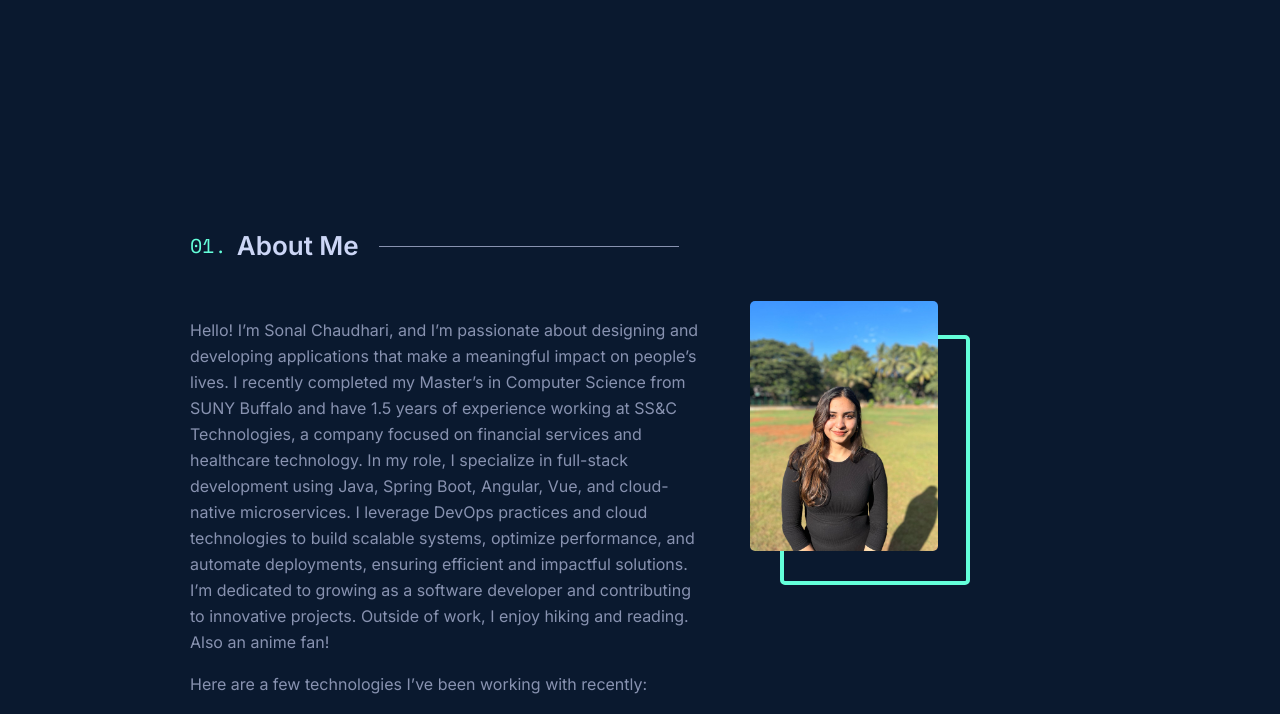
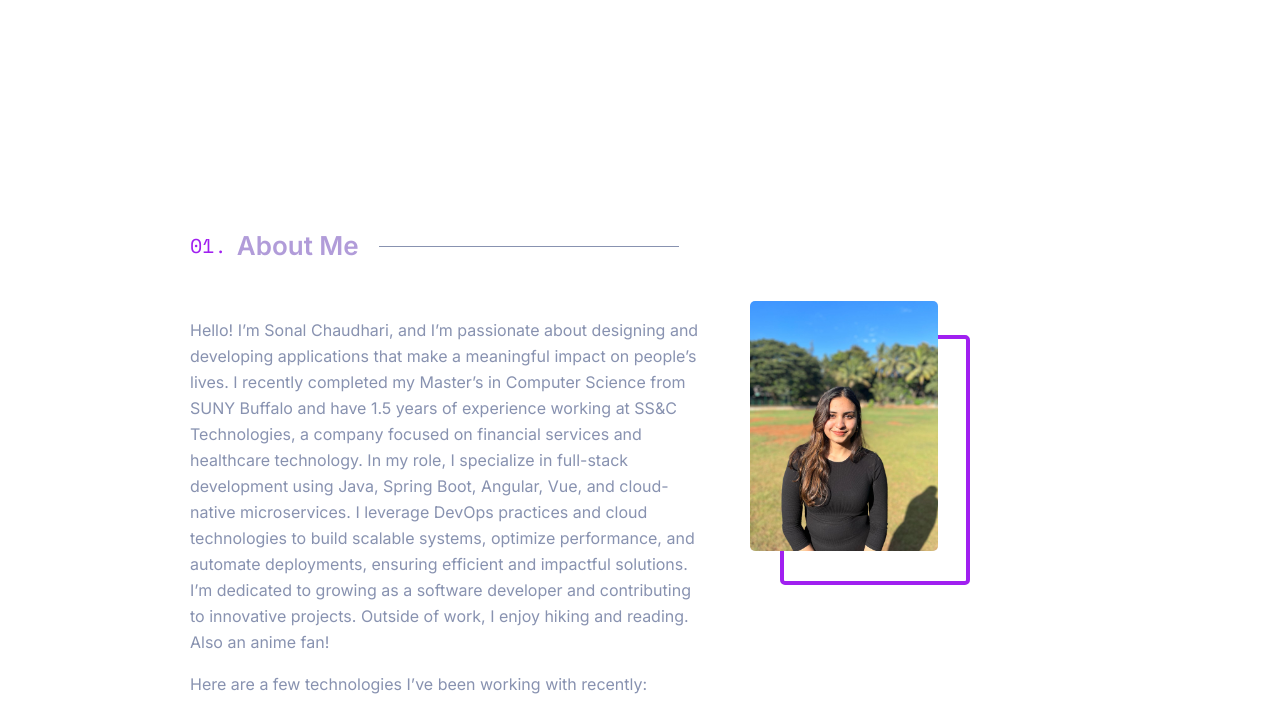
Before and after one commit to sonal200/sonal200.github.io, a plain HTML site: page index.html in a window 1280 px wide. Shown: the part 807-1521 px from the top of the page. Drawn offline with nearby package versions, Linux system fonts and the light colour scheme.

Commit message:
Changed the color combination in css

```diff
--- a/index.css
+++ b/index.css
@@ -1,18 +1,18 @@
 /* Universal Styles */
 :root {
-    --dark-navy: #dee4ee;
-    --navy: #0a192f;
-    --light-navy: #112240;
-    --lightest-navy: #233554;
-    --navy-shadow: rgba(2,12,27,0.7);
-    --dark-navy-shadow: rgba(2,12,27,0.8);
-    --dark-slate: #495670;
+    --dark-navy: #FFFFFF;
+    --navy: #FFFFFF;
+    --light-navy: #F8F6FF;
+    --lightest-navy: #EDE9FF;
+    --navy-shadow: rgba(147,112,219,0.3);
+    --dark-navy-shadow: rgba(147,112,219,0.4)	;
+    --dark-slate: #9370DB;
     --slate: #8892b0;
-    --light-slate: #a8b2d1;
-    --lightest-slate: #ccd6f6;
-    --white: #e6f1ff;
-    --green: #64ffda;
-    --green-tint: rgba(100,255,218,0.1);
+    --light-slate: #9683EC;
+    --lightest-slate: #B19CD9;
+    --white: #FFFFFF;
+    --green: #A020F0;
+    --green-tint: rgba(160,32,240,0.1);
     --pink: #f57dff;
     --blue: #57cbff;
     --font-sans: 'Inter', sans-serif;
```
